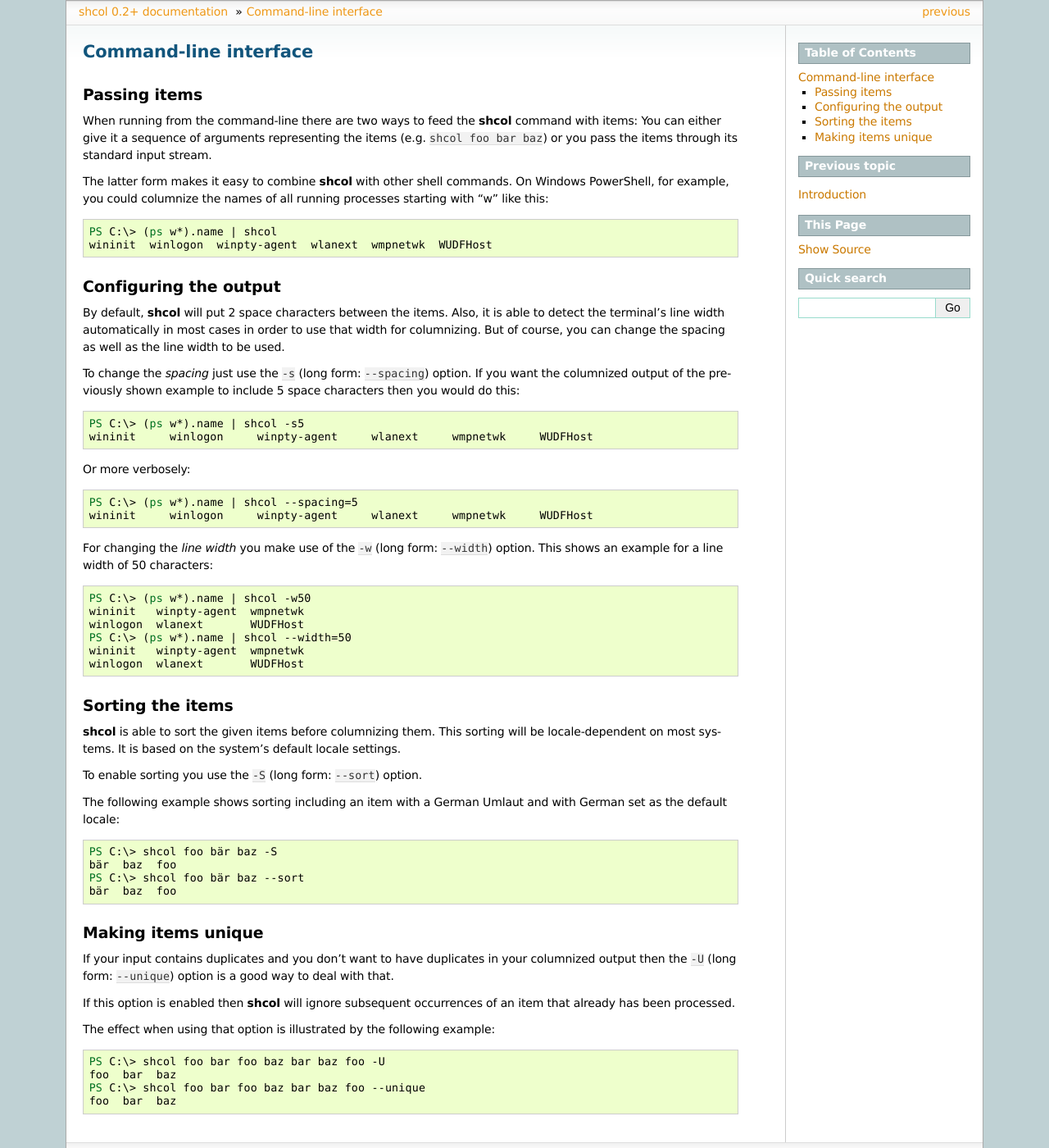
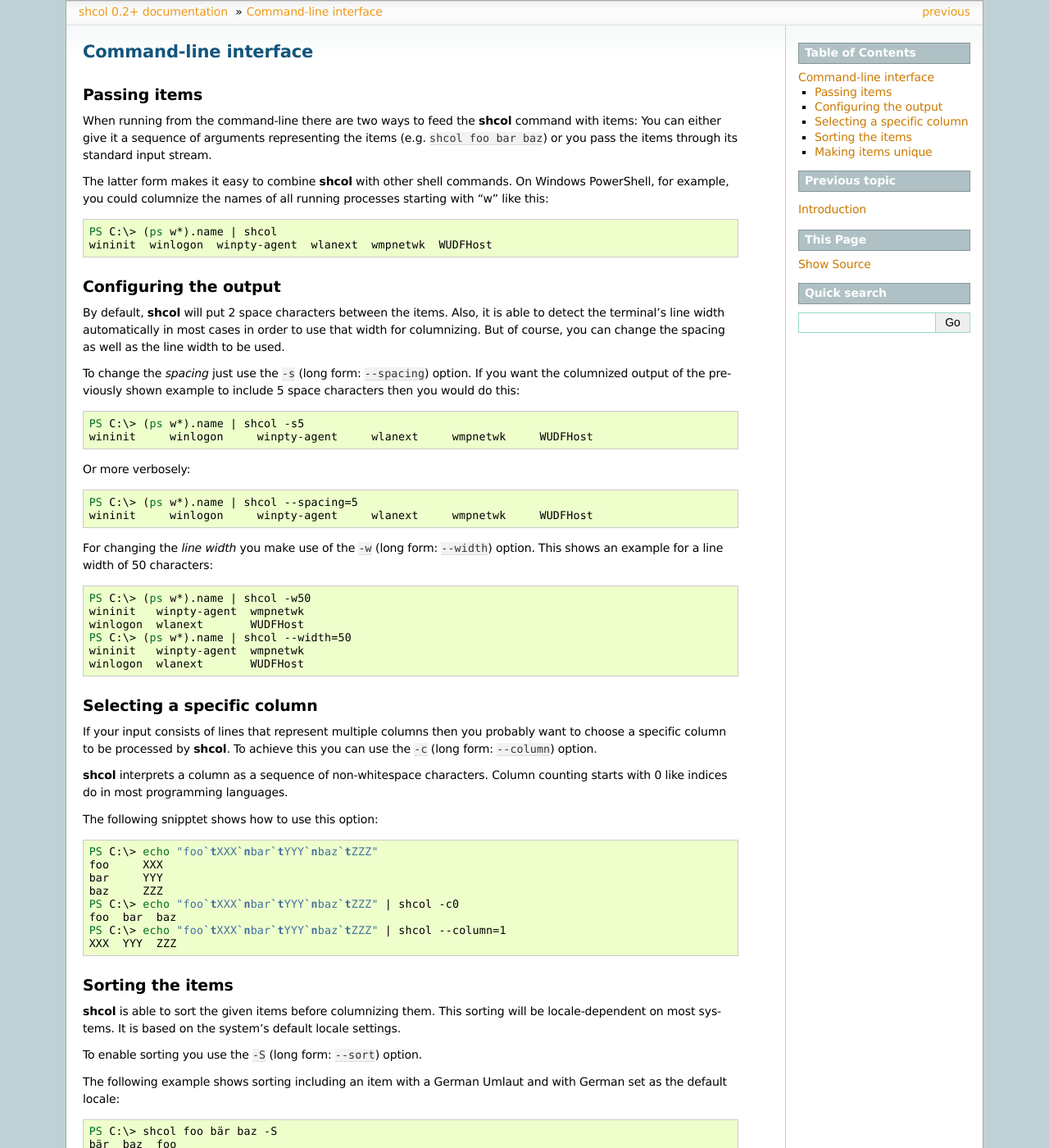
Before and after one commit to seblin/shcol, a Sphinx documentation site: the page built from doc/cli.rst, in a window 1280 px wide and 1400 px high. Shown: the whole window at 82% size. Built offline with Sphinx 7.4.7, drawn with Linux system fonts in a browser that asks for light colours.

Commit message:
Describe `--column` option in documentation.

```diff
--- a/doc/cli.rst
+++ b/doc/cli.rst
@@ -56,6 +56,30 @@ For changing the *line width* you make use of the ``-w`` (long form:
    winlogon  wlanext       WUDFHost
 
 
+Selecting a specific column
+---------------------------
+
+If your input consists of lines that represent multiple columns then you
+probably want to choose a specific column to be processed by :program:`shcol`.
+To achieve this you can use the ``-c`` (long form: ``--column``) option.
+
+:program:`shcol` interprets a column as a sequence of non-whitespace characters.
+Column counting starts with 0 like indices do in most programming languages.
+
+The following snipptet shows how to use this option:
+
+.. code-block:: powershell
+
+   PS C:\> echo "foo`tXXX`nbar`tYYY`nbaz`tZZZ"
+   foo     XXX
+   bar     YYY
+   baz     ZZZ
+   PS C:\> echo "foo`tXXX`nbar`tYYY`nbaz`tZZZ" | shcol -c0
+   foo  bar  baz
+   PS C:\> echo "foo`tXXX`nbar`tYYY`nbaz`tZZZ" | shcol --column=1
+   XXX  YYY  ZZZ
+
+
 Sorting the items
 -----------------
 
```
